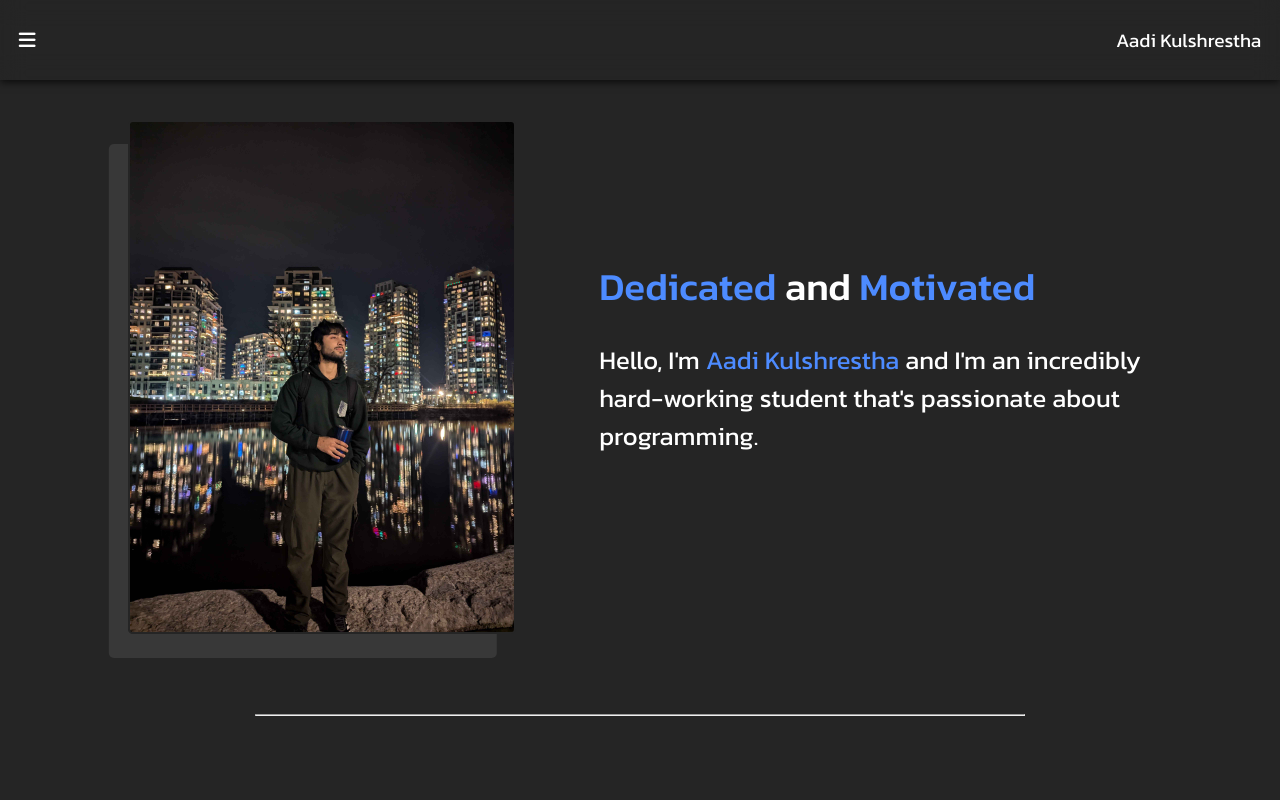
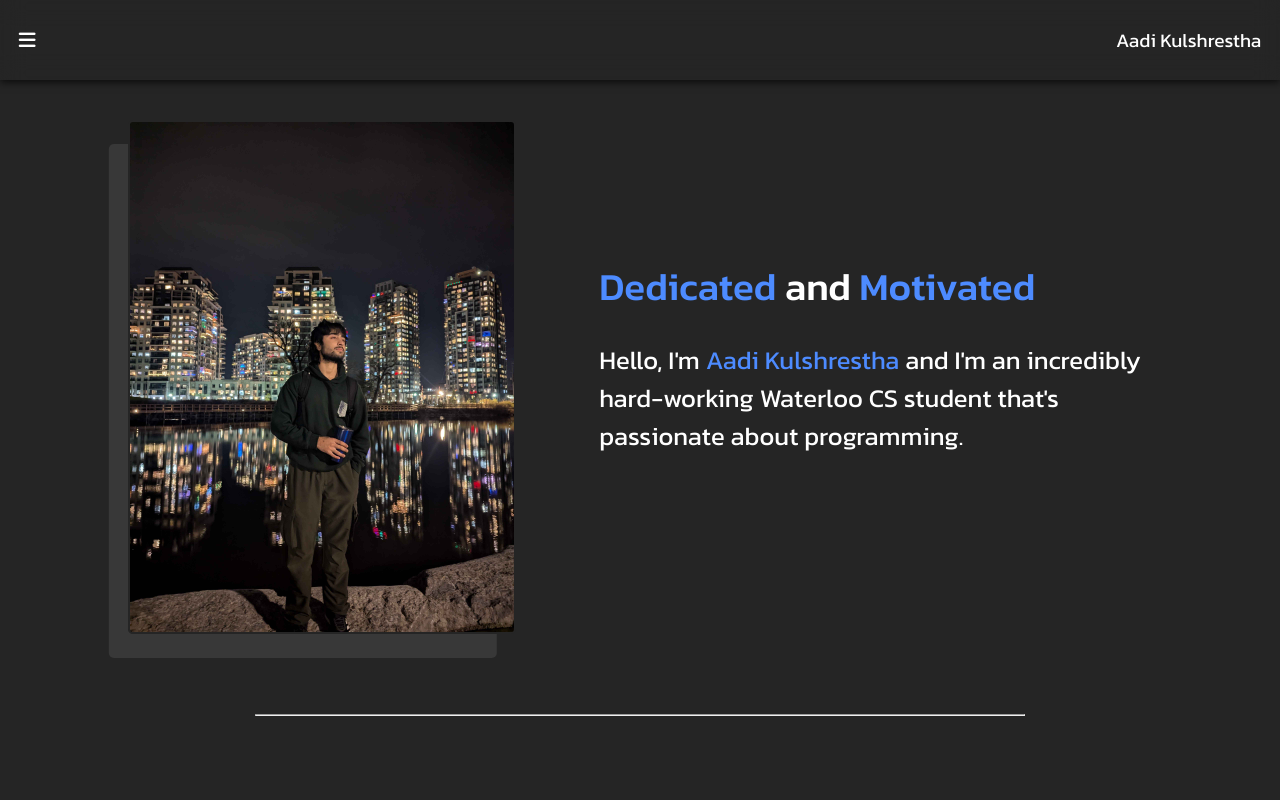
Before and after one commit to MankyDanky/Portfolio-V2, a React (Create React App) app: page / in a window 1280 px wide. Shown: the top 800 px of the page. Built offline with nearby package versions, Linux system fonts and the light colour scheme.

Commit message:
Description

```diff
--- a/src/Home.js
+++ b/src/Home.js
@@ -12,7 +12,7 @@ const Home = forwardRef((props, ref) => {
                 <img src={Me} className="HomeIcon" alt="Me"></img>
                 <div className={"Description"}>
                     <h1><span style={{color: "#4d8bff"}}>Dedicated</span> and <span style={{color: "#4d8bff"}}>Motivated</span></h1>
-                    <p>Hello, I'm <span style={{color: "#4d8bff"}}>Aadi Kulshrestha</span> and I'm an incredibly hard-working student that's passionate about programming.</p>
+                    <p>Hello, I'm <span style={{color: "#4d8bff"}}>Aadi Kulshrestha</span> and I'm an incredibly hard-working Waterloo CS student that's passionate about programming.</p>
                 </div>
 
             </div>
```
